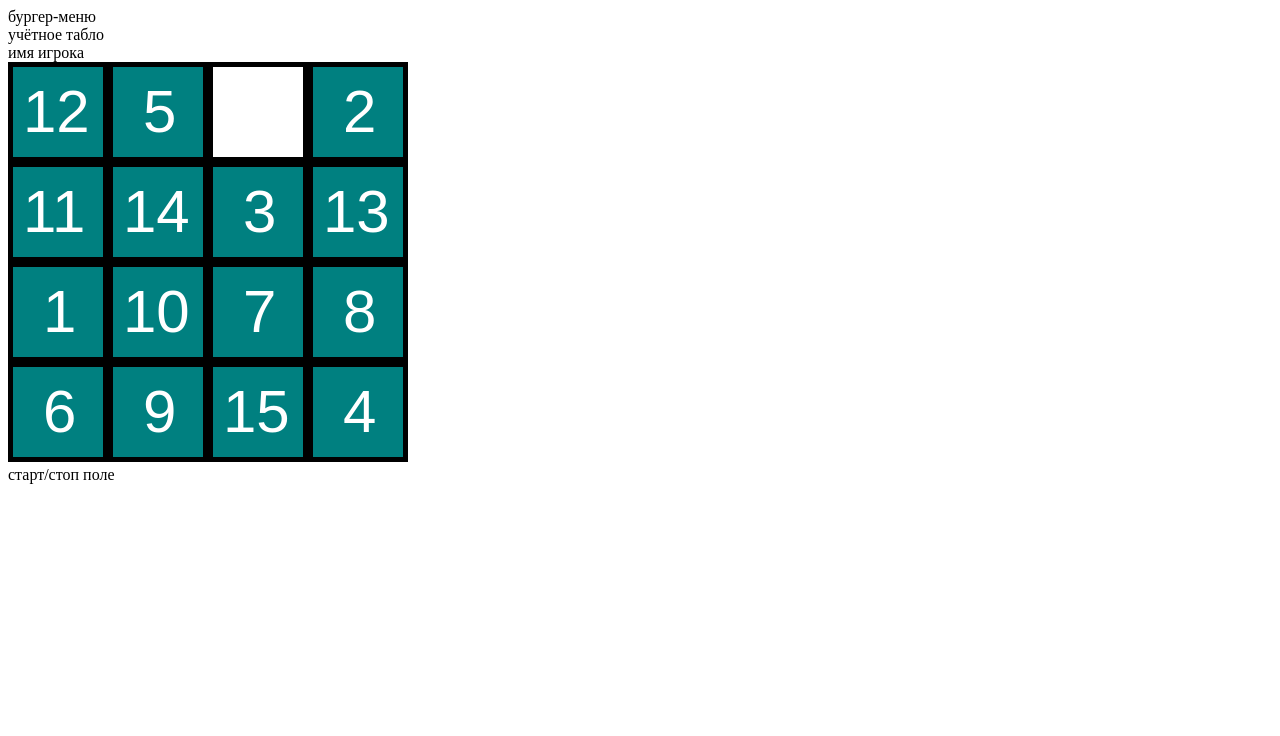
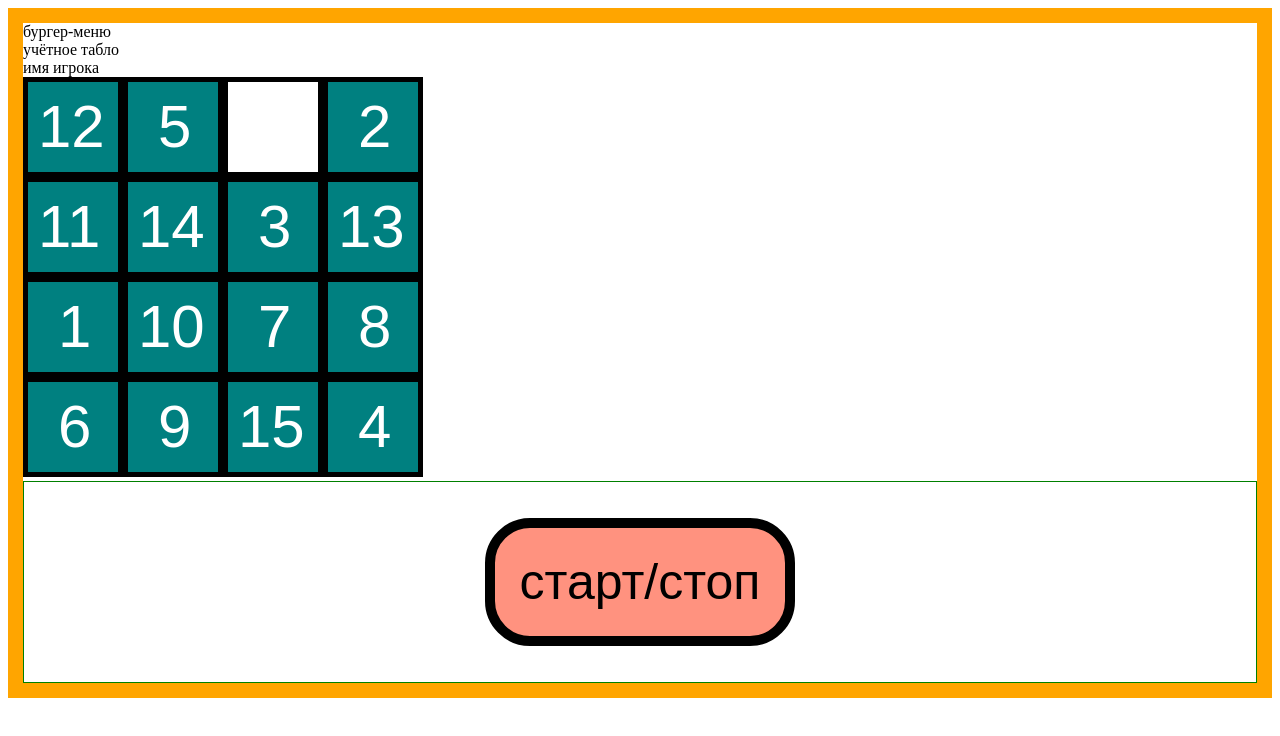
Before and after one commit to kochergin-alex32/mashas-game, a plain HTML site: page index.html in a window 1280 px wide. Drawn offline with Linux system fonts and the light colour scheme.

Commit message:
сделали кнопку старт-стоп

```diff
--- a/index.html
+++ b/index.html
@@ -4,6 +4,7 @@
     <meta charset="UTF-8">
     <meta name="viewport" content="width=device-width, initial-scale=1.0">
     <title>игра пятнашки</title>
+    <link rel="stylesheet" href="styly.css">
 </head>
 <body>
  <section>
@@ -16,7 +17,10 @@
         <canvas id="canvas" width="400" height="400"></canvas>
 
     </div>
-    <div>старт/стоп поле</div>
+    <div class="startStop-area-button">
+            <button class="button" >старт/стоп</button>
+        </div>
+    </div>
  </section>
 
 
--- a/styly.css
+++ b/styly.css
@@ -0,0 +1,31 @@
+body{
+    border: 15px solid orange;
+}
+.startStop-area-button{
+    border: 1px solid red;
+    height: 200px;
+    display: flex;
+    justify-content: center;
+    align-items: center;
+
+
+}
+
+.startStop-area-button{
+    border: 1px solid green;
+}
+.button{
+    border-radius:45px;
+    font-size:50px;
+    border: 10px solid black;
+    background-color: rgb(255, 146, 127);
+    padding: 25px;
+}
+.button:hover{
+    background-color:white;
+    border: 8px solid rgb(212, 199, 199);
+    font-size: 47px;
+    /* box-shadow: inset 10px 10px 0; */
+    box-shadow: inset 0 0 10px;
+    color: black;
+}
```
